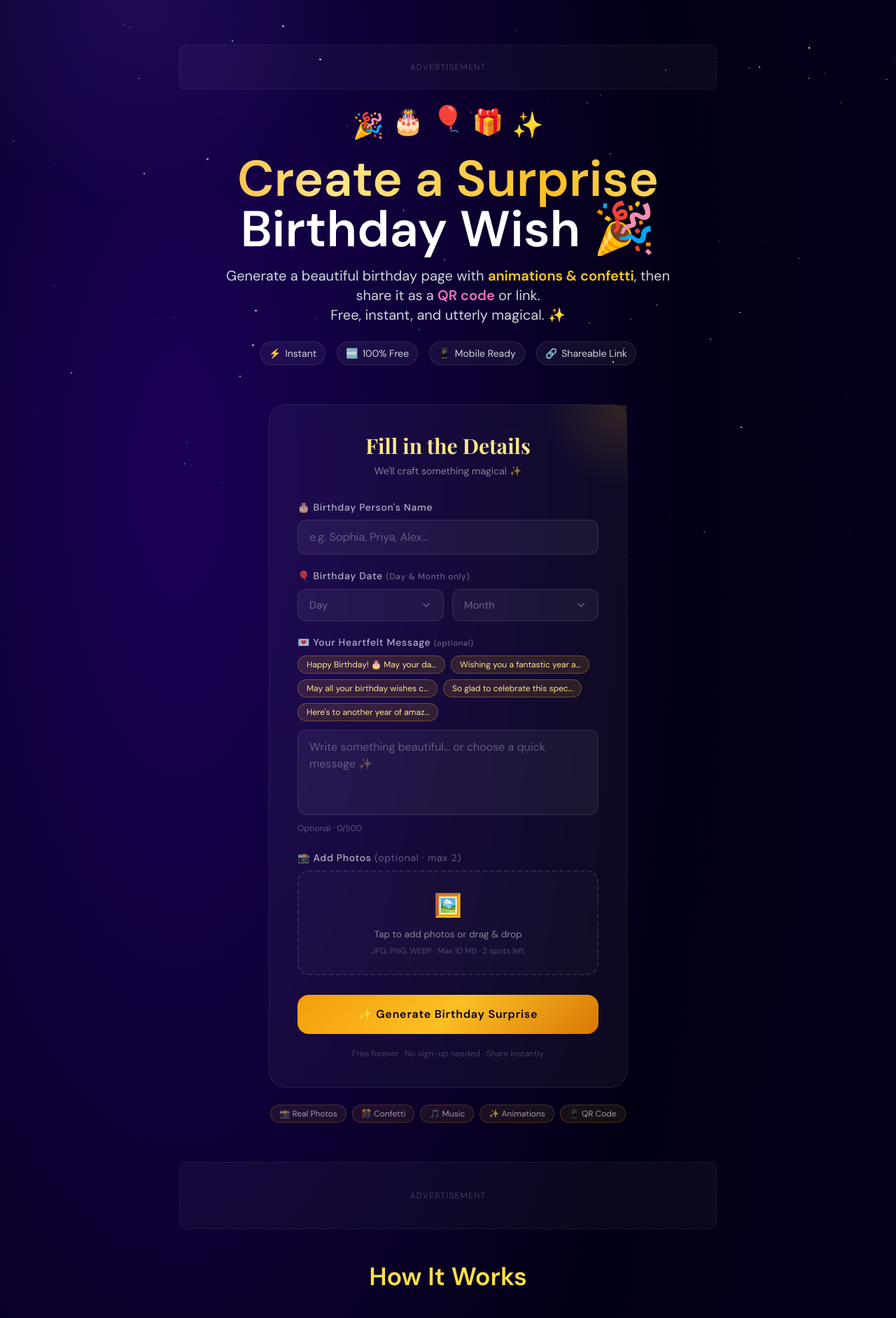
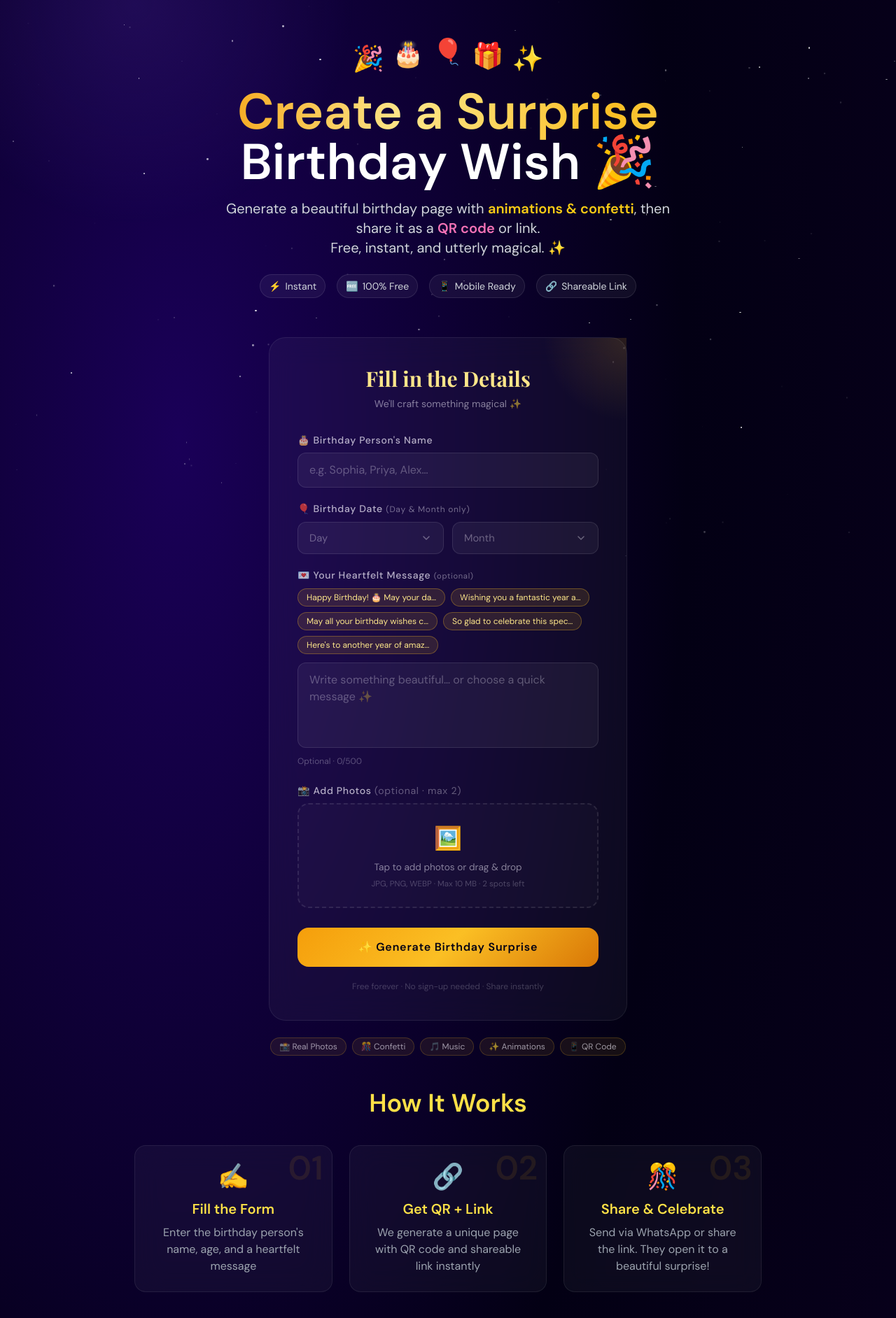
Before and after one commit to codewith-swapnil/birthday-qr-surprise, a Next.js app: page / in a window 1280 px wide. Shown: the top 1884 px of the page at 70% size. Built offline with nearby package versions, Linux system fonts and the light colour scheme; a web font is replaced by a local one.

Commit message:
remove ads

```diff
--- a/app/blog/[slug]/page.tsx
+++ b/app/blog/[slug]/page.tsx
@@ -109,9 +109,9 @@ export default function BlogPostPage({ params }: { params: { slug: string } }) {
         </nav>
 
         {/* Ad slot */}
-        <div className="ad-slot h-16 rounded-xl mb-10" aria-label="Advertisement">
+        {/* <div className="ad-slot h-16 rounded-xl mb-10" aria-label="Advertisement">
           <span>Advertisement</span>
-        </div>
+        </div> */}
 
         {/* Article Header */}
         <header className="mb-10">
@@ -210,9 +210,9 @@ export default function BlogPostPage({ params }: { params: { slug: string } }) {
         </div>
 
         {/* Mid Ad */}
-        <div className="ad-slot h-20 rounded-xl my-12" aria-label="Advertisement">
+        {/* <div className="ad-slot h-20 rounded-xl my-12" aria-label="Advertisement">
           <span>Advertisement</span>
-        </div>
+        </div> */}
 
         {/* FAQ Section */}
         <section className="mt-4">
--- a/app/blog/page.tsx
+++ b/app/blog/page.tsx
@@ -110,9 +110,9 @@ export default async function BlogPage({ searchParams }: BlogPageProps) {
         </div>
 
         {/* Ad slot */}
-        <div className="ad-slot h-16 rounded-xl mb-10" aria-label="Advertisement">
+        {/* <div className="ad-slot h-16 rounded-xl mb-10" aria-label="Advertisement">
           <span>Advertisement</span>
-        </div>
+        </div> */}
 
         {/* Featured Posts */}
         <h2
--- a/app/page.tsx
+++ b/app/page.tsx
@@ -103,14 +103,14 @@ export default function HomePage() {
 
         <div className="relative z-10 px-4 sm:px-6 py-8 md:py-12 lg:py-16">
           {/* Top Ad Banner - responsive height */}
-          <div className="max-w-3xl mx-auto mb-6 md:mb-8">
+          {/* <div className="max-w-3xl mx-auto mb-6 md:mb-8">
             <div
               className="ad-slot h-14 sm:h-16 rounded-xl"
               aria-label="Advertisement space"
             >
               <span>Advertisement</span>
             </div>
-          </div>
+          </div> */}
 
           {/* Header Section */}
           <header className="text-center mb-10 md:mb-14">
@@ -174,14 +174,14 @@ export default function HomePage() {
           <HomeForm />
 
           {/* Middle Ad */}
-          <div className="max-w-3xl mx-auto mt-12 md:mt-14 mb-6">
+          {/* <div className="max-w-3xl mx-auto mt-12 md:mt-14 mb-6">
             <div
               className="ad-slot h-20 sm:h-24 rounded-xl"
               aria-label="Advertisement space"
             >
               <span>Advertisement</span>
             </div>
-          </div>
+          </div> */}
 
           {/* How It Works Section */}
           <section className="max-w-4xl mx-auto mt-10 md:mt-12 text-center" aria-labelledby="how-it-works-heading">
```
